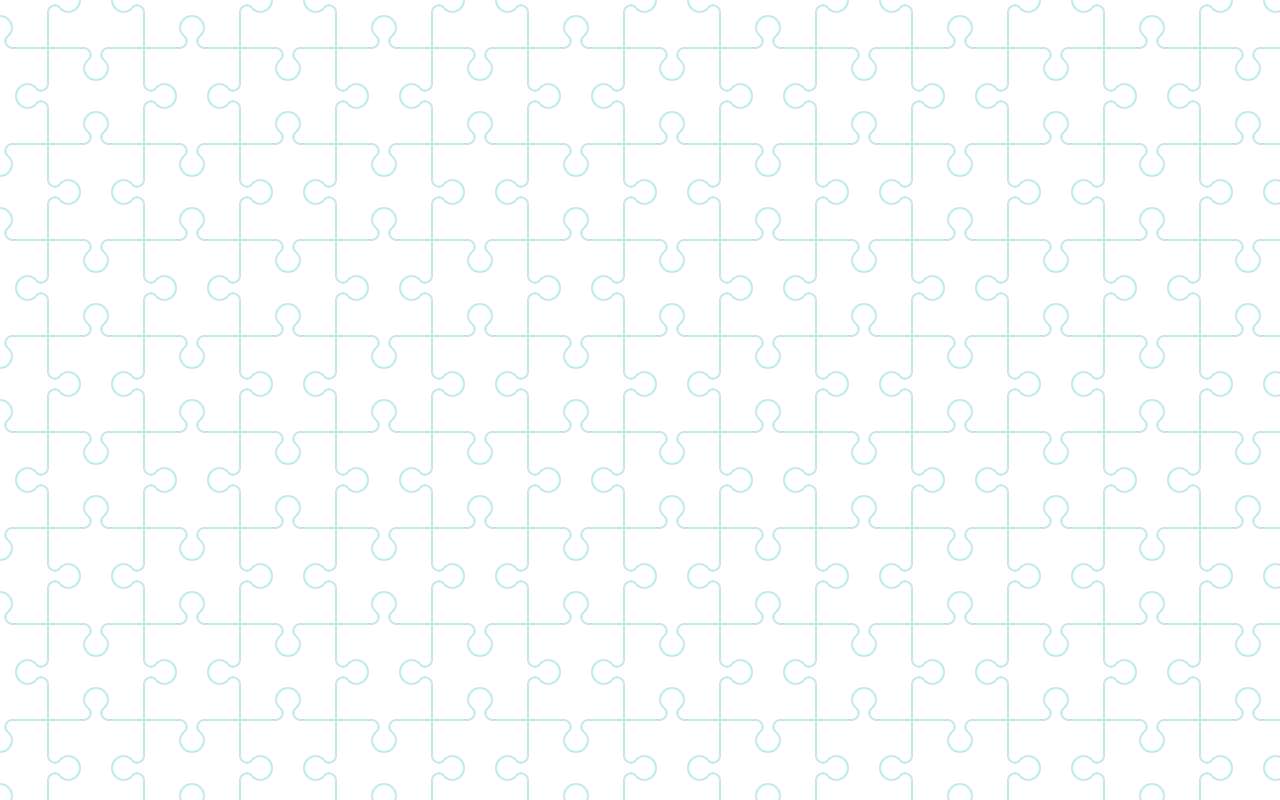
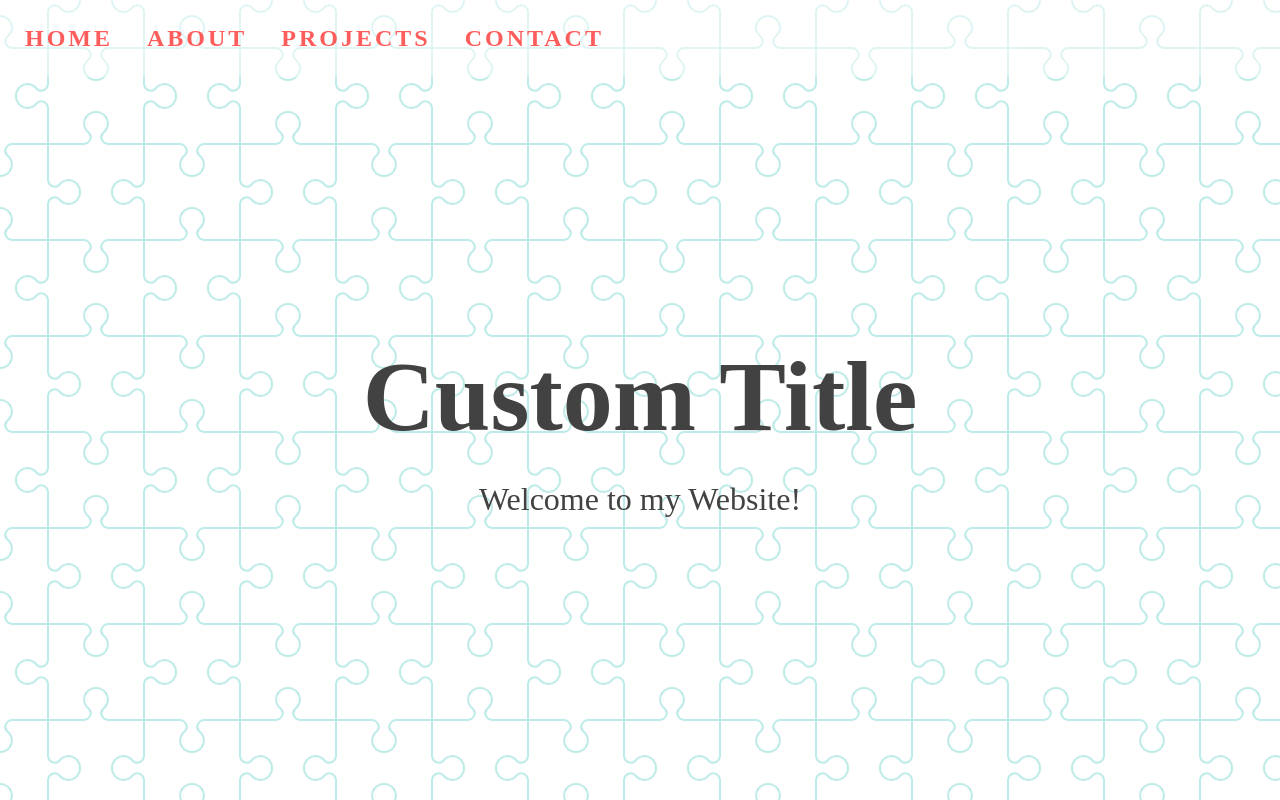
Before and after one commit to GregRodriguezJr/quote_generator, a plain HTML site: page light_dark_mode/index.html in a window 1280 px wide. Shown: the top 800 px of the page. Drawn offline with Linux system fonts and the light colour scheme.

Commit message:
add HTML elements

```diff
--- a/light_dark_mode/index.html
+++ b/light_dark_mode/index.html
@@ -9,6 +9,32 @@
     <link rel="stylesheet" href="style.css">
 </head>
 <body>
+    <!-- Navigation -->
+    <nav id="nav">
+        <a href="#home">HOME</a>
+        <a href="#about">ABOUT</a>
+        <a href="#projects">PROJECTS</a>
+        <a href="#contact">CONTACT</a>
+    </nav>
+    <!-- Home Section -->
+    <section id="home">
+        <div class="title-group">
+            <h1>Custom Title</h1>
+            <h2>Welcome to my Website!</h2>
+        </div>
+    </section>
+    <!-- About Section -->
+    <section id="about">
+        <h1>Undraw Illustrations</h1>
+    </section>
+    <!-- Projects Section -->
+    <section id="projects">
+        <h1>Buttons</h1>
+    <!-- Contact Section -->
+    <section id="contact">
+
+    </section>
+    </section>
     <!-- Script -->
     <script src="script.js"></script>
 </body>
```
